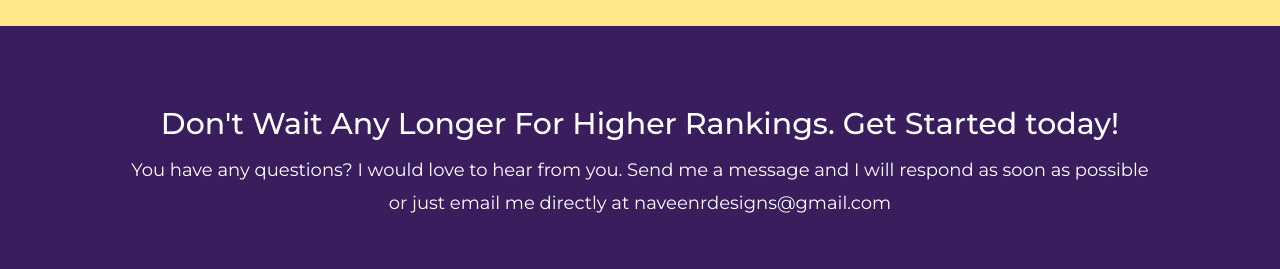
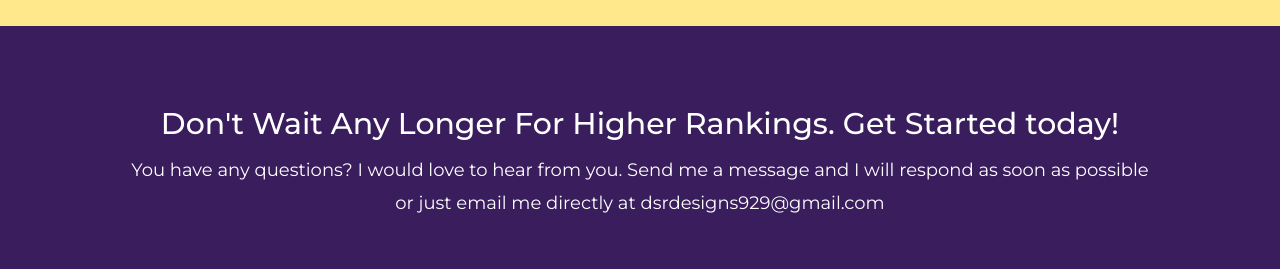
Before and after one commit to webuiexpert/deepak-rawat, a React (Create React App) app: page / in a window 1280 px wide. Shown: the part 3494-3763 px from the top of the page. Built offline with nearby package versions, Linux system fonts and the light colour scheme.

Commit message:
Update ContactSection.jsx
change a mail id

```diff
--- a/src/Components/ContactSection.jsx
+++ b/src/Components/ContactSection.jsx
@@ -39,7 +39,7 @@ function ContactSection() {
             Don't Wait Any Longer For Higher Rankings. Get Started today!
           </h2>
           <p className="lg:text-[18px] lg:leading-[1.8em] text-[16px] leading-[1.2em] text-white text-center mt-3">
-            You have any questions? I would love to hear from you. Send me a message and I will respond as soon as possible or just email me directly at naveenrdesigns@gmail.com
+            You have any questions? I would love to hear from you. Send me a message and I will respond as soon as possible or just email me directly at dsrdesigns929@gmail.com
           </p>
           <form ref={form} onSubmit={sendEmail} className="flex flex-col gap-10 mt-10 items-center justify-between w-full bg-transparent" action="">
             <div className="inputBox1 flex lg:flex-row flex-col justify-between gap-10 w-full">
```
